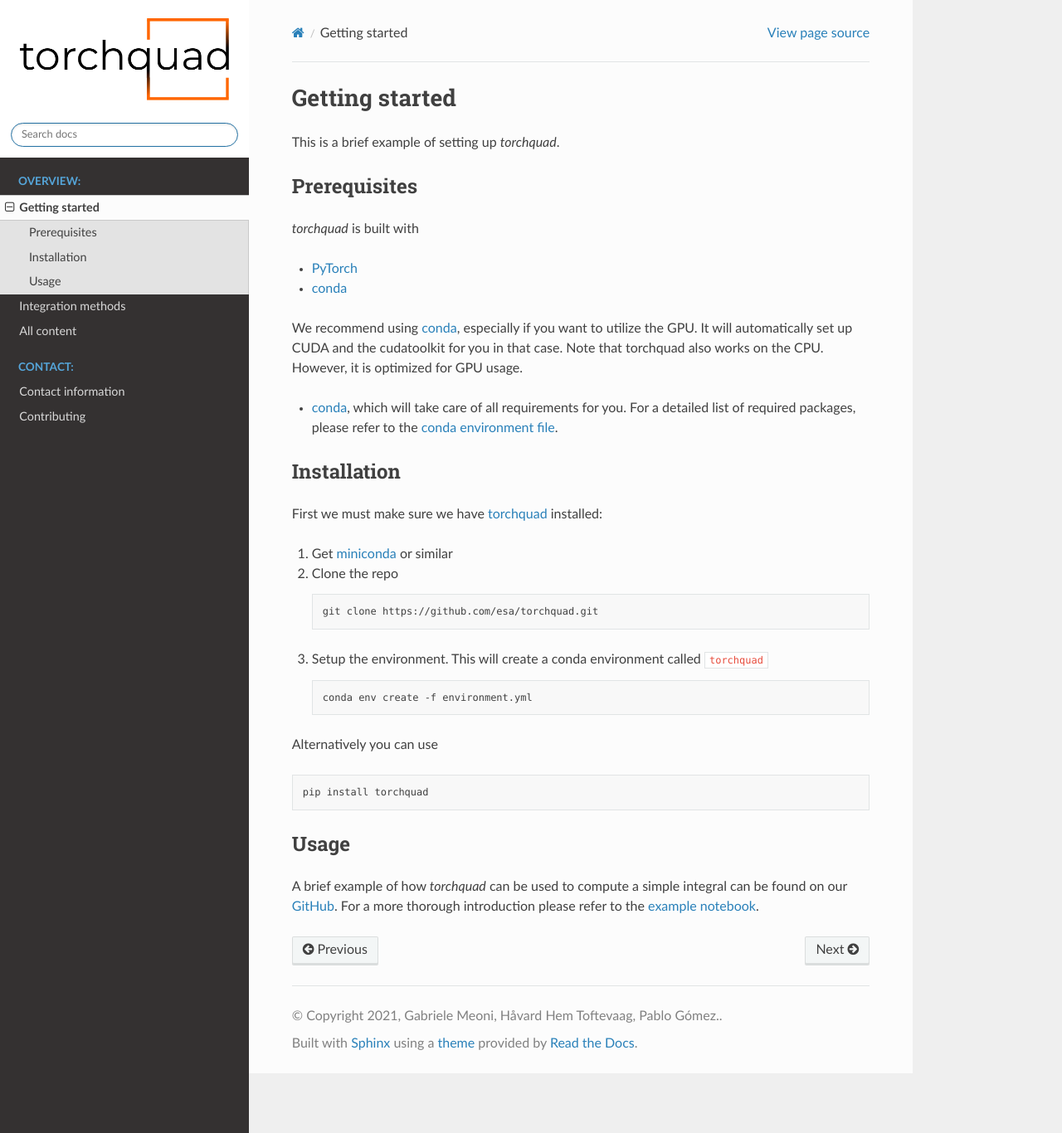
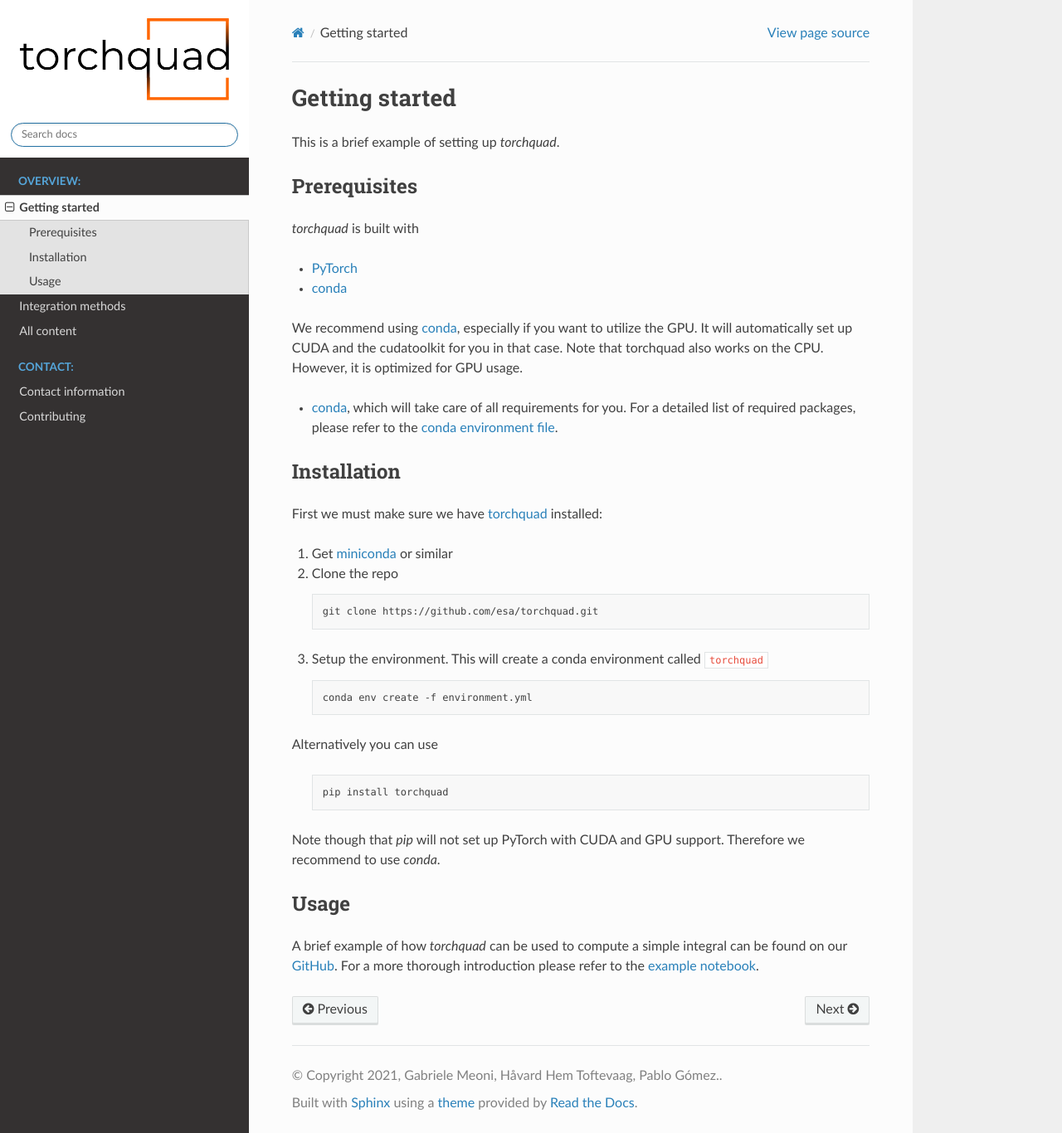
Before and after one commit to esa/torchquad, a Sphinx documentation site: the page built from docs/source/install.rst, in a window 1280 px wide and 1366 px high. Shown: the whole window at 83% size. Built offline with Sphinx 7.4.7 and the Read the Docs theme 2.0.0, drawn with Linux system fonts in a browser that asks for light colours.

Commit message:
Added warning for GPU support with pip to readme / rtd

```diff
--- a/docs/source/install.rst
+++ b/docs/source/install.rst
@@ -39,9 +39,11 @@ First we must make sure we have `torchquad <https://github.com/esa/torchquad>`_
 
 Alternatively you can use
 
-.. code-block:: bash
+   .. code-block:: bash
 
       pip install torchquad
+
+Note though that `pip` will not set up PyTorch with CUDA and GPU support. Therefore we recommend to use `conda`.
 
 Usage
 -----
```
Also changed, not shown: README.md (+2 -0 lines).
